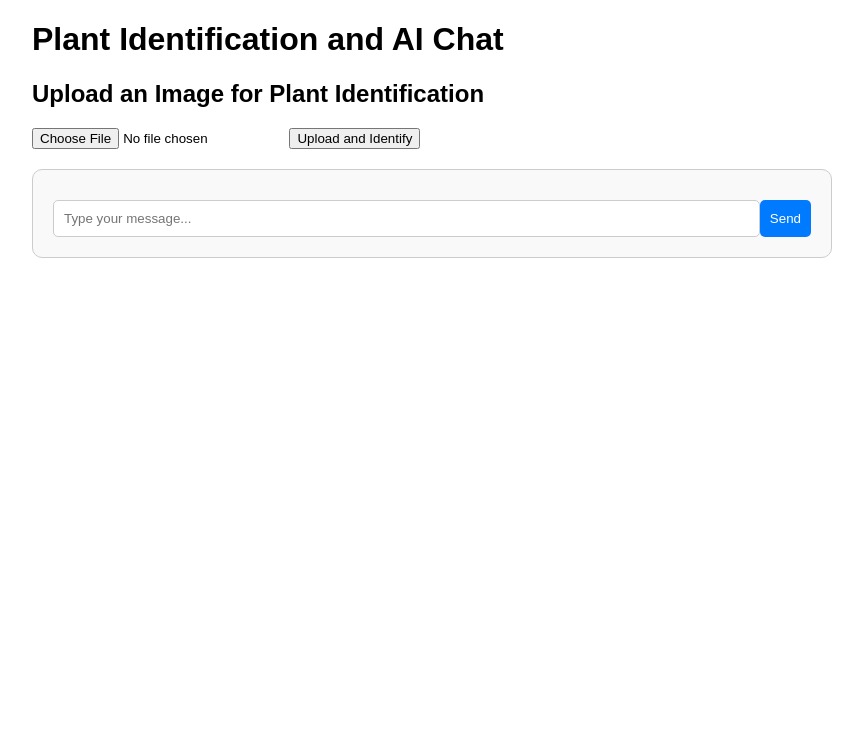
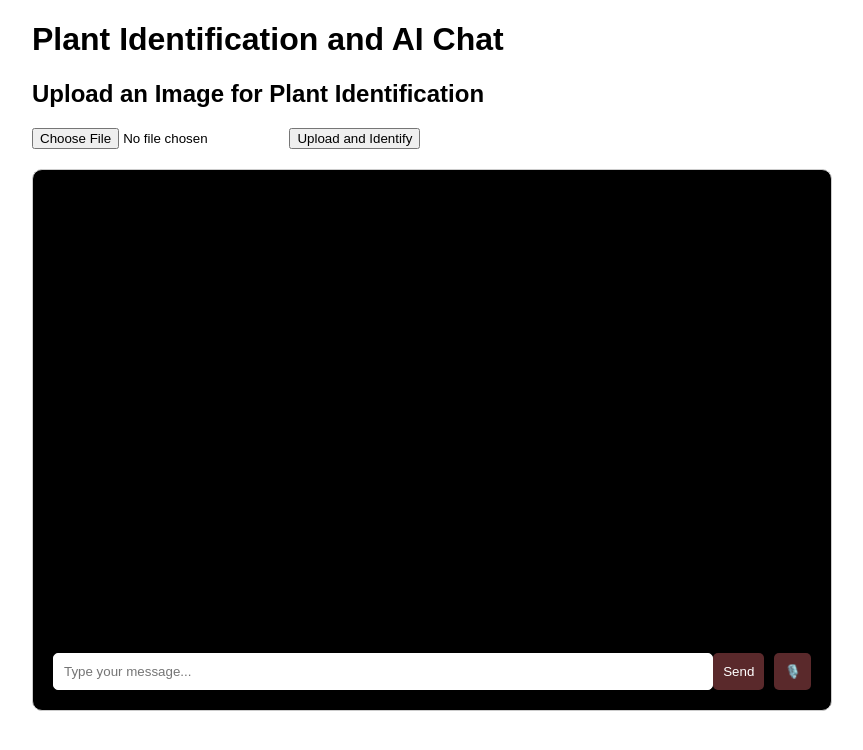
Before and after one commit to GBEN10000/PlantIdentifyingChatBot, a Flask app: page / in a window 1280 px wide. Shown: the top 750 px of the page, without its empty margins (208-1071 px from the left). Run offline with Flask 3, Linux system fonts and the light colour scheme.

Commit message:
Update index.html

```diff
--- a/templates/index.html
+++ b/templates/index.html
@@ -21,18 +21,24 @@
             border: 1px solid #ccc;
             border-radius: 10px;
             padding: 20px;
-            background-color: #f9f9f9;
+            background-color: #000000;
+            height: 500px; /* Fixed height for chat container */
+            display: flex;
+            flex-direction: column;
         }
         #chat-box {
-            max-height: 500px;
+            flex: 1;
             overflow-y: auto;
             margin-bottom: 10px;
         }
         .message {
             margin-bottom: 10px;
+            color: #04ff00;
+            font-family: Verdana, Geneva, Tahoma, sans-serif;
         }
         .message.user {
             text-align: right;
+            color: #ffffff;
         }
         .message .content {
             display: inline-block;
@@ -40,10 +46,7 @@
             border-radius: 5px;
         }
         .message.user .content {
-            background-color: #e0f7fa;
-        }
-        .message.ai .content {
-            background-color: #fff9c4;
+            background-color: #453b53;
         }
         #chat-form {
             display: flex;
@@ -52,16 +55,25 @@
         #chat-form input[type="text"] {
             flex: 1;
             padding: 10px;
-            border: 1px solid #ccc;
+            border: 1px solid #ffffff;
             border-radius: 5px;
         }
         #chat-form button {
             padding: 10px;
             border: none;
             border-radius: 5px;
-            background-color: #007bff;
+            background-color: #5a292b;
             color: white;
             cursor: pointer;
+        }
+        #mic-button {
+            padding: 10px;
+            border: none;
+            border-radius: 5px;
+            background-color: #28a745;
+            color: white;
+            cursor: pointer;
+            margin-left: 10px;
         }
         #response-box {
             margin-top: 10px;
@@ -89,12 +101,13 @@
             <form id="chat-form">
                 <input type="text" id="user-message" placeholder="Type your message..." required>
                 <button type="submit">Send</button>
+                <button type="button" id="mic-button">🎙️</button>
             </form>
         </div>
     </div>
 
     <script>
-        function typeText(element, text, speed) {
+        function typeText(element, text, speed, callback) {
             let index = 0;
 
             function type() {
@@ -102,13 +115,26 @@
                     element.textContent += text.charAt(index);
                     index++;
                     setTimeout(type, speed);
+                } else if (callback) {
+                    callback();
                 }
             }
 
             type();
         }
 
+        function speakText(text, rate = 1.5) {
+    if ('speechSynthesis' in window) {
+        const utterance = new SpeechSynthesisUtterance(text);
+        utterance.lang = 'en-US';
+        utterance.rate = rate; // Adjust the speech speed
+        window.speechSynthesis.speak(utterance);
+    }
+}
+
         let plantName = '';
+        let isListening = false;
+        const micButton = document.getElementById('mic-button');
 
         document.getElementById('upload-form').addEventListener('submit', async function(event) {
             event.preventDefault();
@@ -122,7 +148,6 @@
 
             if (data.flower_common_name) {
                 plantName = data.flower_common_name;
-                addMessage('ai', `Uploaded image is '${plantName}'`);
                 addMessage('ai', data.ai_response);
             } else {
                 addMessage('ai', 'Could not identify the plant.');
@@ -147,12 +172,77 @@
             addMessage('ai', data.ai_response);
         });
 
+        micButton.addEventListener('click', function() {
+            if (!('webkitSpeechRecognition' in window)) {
+                alert('Speech recognition not supported');
+                return;
+            }
+
+            const recognition = new webkitSpeechRecognition();
+            recognition.lang = 'en-US';
+            recognition.interimResults = false;
+
+            recognition.onstart = function() {
+                isListening = true;
+                micButton.textContent = '🛑'; // Change icon to indicate listening
+            };
+
+            recognition.onend = function() {
+                isListening = false;
+                micButton.textContent = '🎙️'; // Change icon back to original
+            };
+
+            recognition.onresult = function(event) {
+                const transcript = event.results[0][0].transcript;
+                addMessage('user', transcript);
+
+                fetch('/chat', {
+                    method: 'POST',
+                    headers: {
+                        'Content-Type': 'application/json'
+                    },
+                    body: JSON.stringify({ user_query: transcript })
+                })
+                .then(response => response.json())
+                .then(data => {
+                    addMessage('ai', data.ai_response);
+                    speakText(data.ai_response); // Speak out the AI response
+                });
+            };
+
+            if (isListening) {
+                recognition.stop();
+            } else {
+                recognition.start();
+            }
+        });
+
+        // function addMessage(type, content) {
+        //     const chatBox = document.getElementById('chat-box');
+        //     const messageDiv = document.createElement('div');
+        //     messageDiv.classList.add('message', type);
+
+        //     if (type === 'ai') {
+        //         const contentDiv = document.createElement('div');
+        //         contentDiv.classList.add('content');
+        //         contentDiv.id = message-${Date.now()}; // Ensure unique ID
+        //         messageDiv.appendChild(contentDiv);
+        //         chatBox.appendChild(messageDiv);
+        //         chatBox.scrollTop = chatBox.scrollHeight;
+        //         typeText(contentDiv, content, 7, () => {
+        //             chatBox.scrollTop = chatBox.scrollHeight; // Scroll to bottom after typing is complete
+        //         });
+        //     } else {
+        //         messageDiv.innerHTML = <div class="content">${content}</div>;
+        //         chatBox.appendChild(messageDiv);
+        //         chatBox.scrollTop = chatBox.scrollHeight;
+        //     }
+        // }
         function addMessage(type, content) {
     const chatBox = document.getElementById('chat-box');
     const messageDiv = document.createElement('div');
     messageDiv.classList.add('message', type);
 
-            // If it's an AI message, use typeText function
     if (type === 'ai') {
         const contentDiv = document.createElement('div');
         contentDiv.classList.add('content');
@@ -160,13 +250,17 @@
         messageDiv.appendChild(contentDiv);
         chatBox.appendChild(messageDiv);
         chatBox.scrollTop = chatBox.scrollHeight;
-                typeText(contentDiv, content, 7); // Adjust speed as needed
+        typeText(contentDiv, content, 7, () => {
+            chatBox.scrollTop = chatBox.scrollHeight; // Scroll to bottom after typing is complete
+        });
+        speakText(content, 1.5); // Adjust the speed to your preference (e.g., 1.2 times normal speed)
     } else {
         messageDiv.innerHTML = `<div class="content">${content}</div>`;
         chatBox.appendChild(messageDiv);
         chatBox.scrollTop = chatBox.scrollHeight;
     }
 }
+
     </script>
 </body>
 </html>
```
Lines whose indentation alone changed are shown as unchanged.
